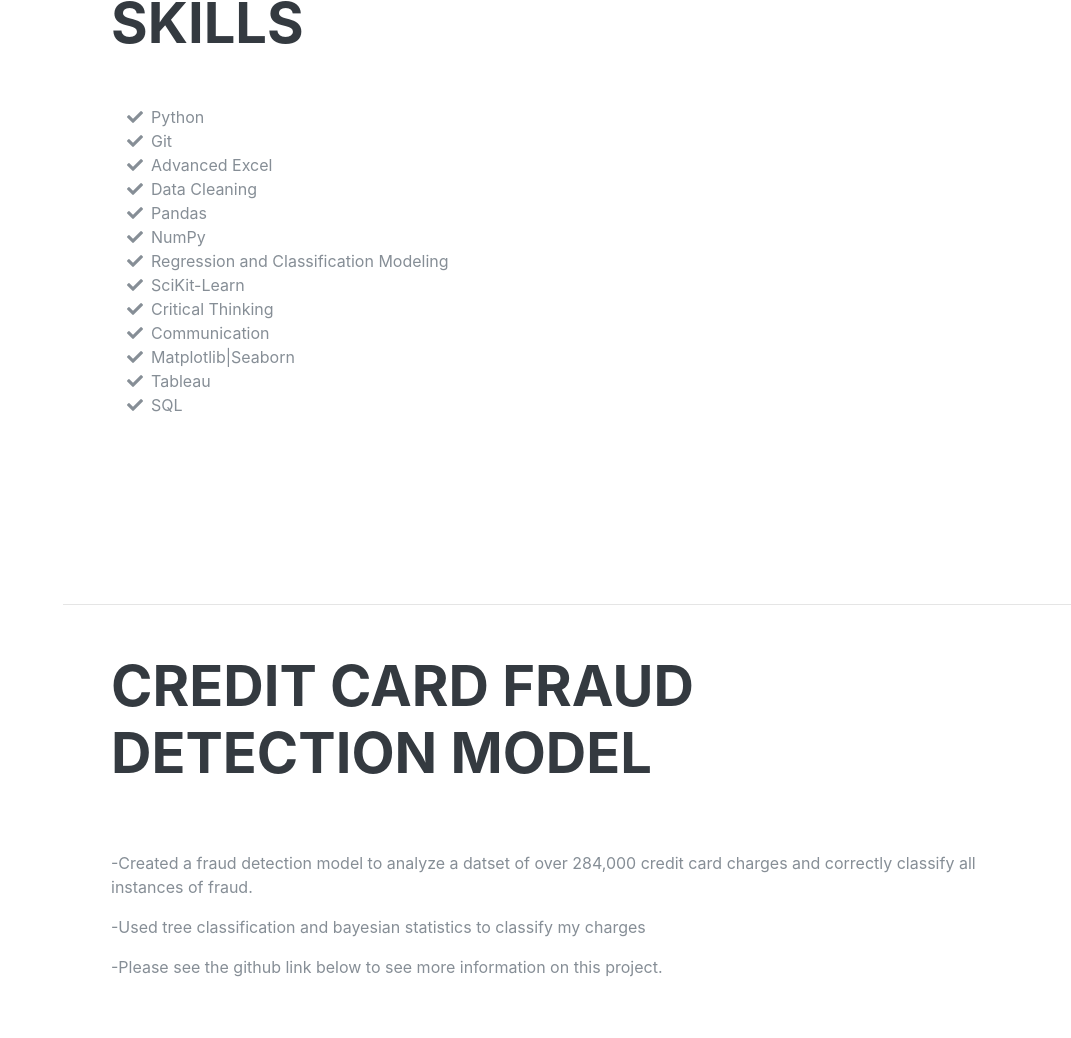
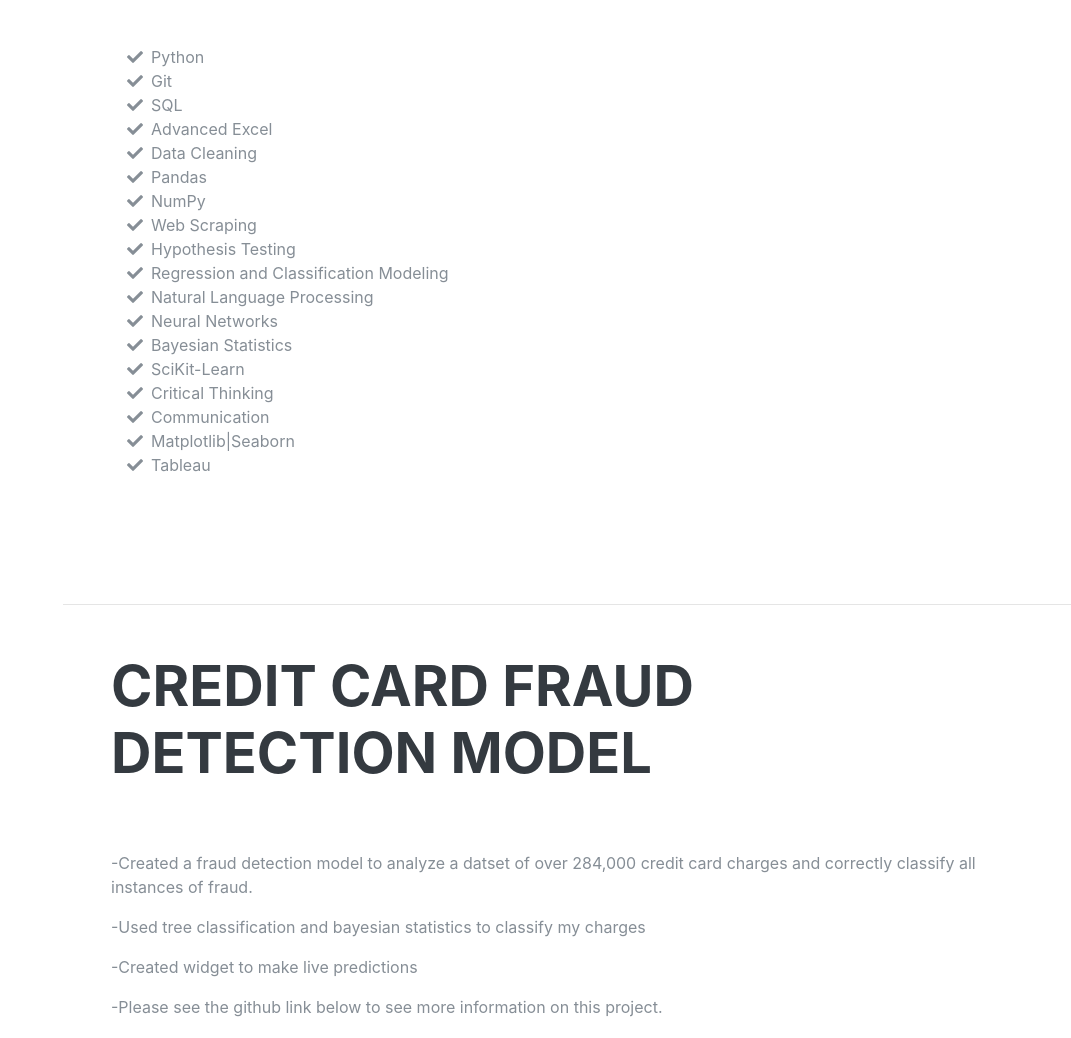
Before and after one commit to Monastersky/Monastersky.github.io, a website: page index.html in a window 1280 px wide. Shown: the part 2609-3647 px from the top of the page, without its empty margins (209-1280 px from the left). Drawn offline with Linux system fonts and the light colour scheme; a web font is replaced by a local one.

Commit message:
added widget

```diff
--- a/index.html
+++ b/index.html
@@ -165,6 +165,9 @@
             Git</li>
           <li>
             <i class="fa-li fa fa-check"></i>
+            SQL</li>
+          <li>
+            <i class="fa-li fa fa-check"></i>
             Advanced Excel</li>
           <li>
             <i class="fa-li fa fa-check"></i>
@@ -177,7 +180,22 @@
             NumPy</li>
           <li>
             <i class="fa-li fa fa-check"></i>
+            Web Scraping</li>
+          <li>
+            <i class="fa-li fa fa-check"></i>
+            Hypothesis Testing</li>
+          <li>
+            <i class="fa-li fa fa-check"></i>
             Regression and Classification Modeling</li>
+          <li>
+            <i class="fa-li fa fa-check"></i>
+            Natural Language Processing</li>
+          <li>
+            <i class="fa-li fa fa-check"></i>
+            Neural Networks</li>
+          <li>
+            <i class="fa-li fa fa-check"></i>
+            Bayesian Statistics</li>
           <li>
             <i class="fa-li fa fa-check"></i>
             SciKit-Learn</li>
@@ -193,9 +211,6 @@
           <li>
             <i class="fa-li fa fa-check"></i>
             Tableau</li>
-          <li>
-            <i class="fa-li fa fa-check"></i>
-            SQL</li>
 
         </ul>
       </div>
@@ -213,6 +228,7 @@
             <div class="subheading mb-3"></div>
             <p>-Created a fraud detection model to analyze a datset of over 284,000 credit card charges and correctly classify all instances of fraud.</p>
             <p>-Used tree classification and bayesian statistics to classify my charges</p>
+            <p>-Created widget to make live predictions</p>
             <p>-Please see the github link below to see more information on this project.</p>
           </div>
             </div>
```
Also changed, not shown: 1 other file.
